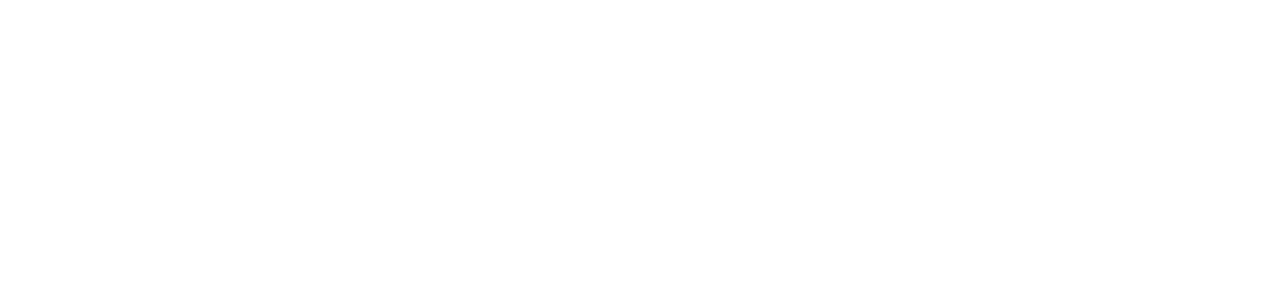
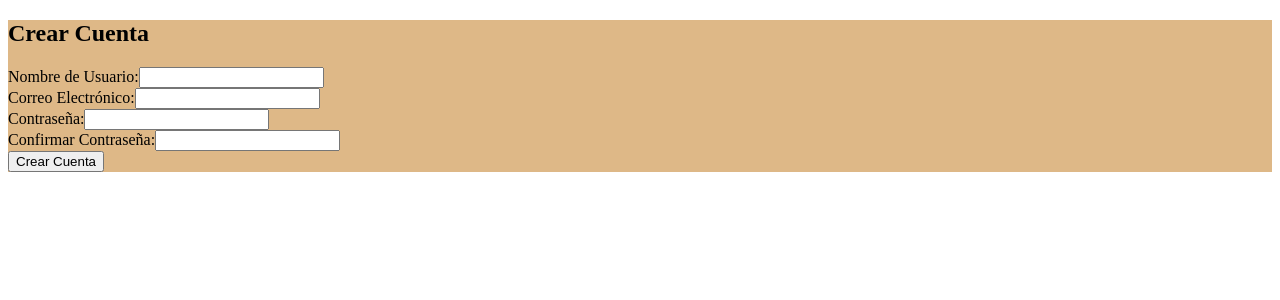
Before and after one commit to MateoMajlin/TP-Proyecto, a React (Create React App) app: page /Cuenta/CrearCuenta in a window 1280 px wide. Before the commit this address had no page. Shown: the top 300 px of the page. Built offline with nearby package versions, Linux system fonts and the light colour scheme.

Commit message:
Ahi tenes luquitas

```diff
--- a/src/App.css
+++ b/src/App.css
@@ -1,5 +1,5 @@
 body{
-  margin: 0;
+  margin: 0ig;
 }
 h1{
   text-align: center;
--- /dev/null
+++ b/src/CrearCuenta.jsx
@@ -0,0 +1,76 @@
+import React, { useState } from 'react';
+import { Link } from 'react-router-dom';
+
+const CrearCuenta = () => {
+  const [username, setUsername] = useState('');
+  const [email, setEmail] = useState('');
+  const [password, setPassword] = useState('');
+  const [confirmPassword, setConfirmPassword] = useState('');
+  const [isRegistered, setRegistered] = useState(false);
+
+  const handleRegister = () => {
+    // Verifica que la contraseña y la confirmación coincidan
+    if (password === confirmPassword) {
+      // Aquí puedes realizar la lógica de registro
+      // Por simplicidad, solo establecemos el estado de registro en true
+      setRegistered(true);
+    } else {
+      alert('La contraseña y la confirmación de contraseña no coinciden');
+    }
+  };
+
+  return (
+    <div>
+      {isRegistered ? (
+        <div>
+          <h2>Cuenta creada con éxito, {username}!</h2>
+          <p>Por favor, inicia sesión con tu nueva cuenta.</p>
+        </div>
+      ) : (
+        <div>
+          <h2>Crear Cuenta</h2>
+          <label>
+            Nombre de Usuario:
+            <input
+              type="text"
+              value={username}
+              onChange={(e) => setUsername(e.target.value)}
+            />
+          </label>
+          <br />
+          <label>
+            Correo Electrónico:
+            <input
+              type="email"
+              value={email}
+              onChange={(e) => setEmail(e.target.value)}
+            />
+          </label>
+          <br />
+          <label>
+            Contraseña:
+            <input
+              type="password"
+              value={password}
+              onChange={(e) => setPassword(e.target.value)}
+            />
+          </label>
+          <br />
+          <label>
+            Confirmar Contraseña:
+            <input
+              type="password"
+              value={confirmPassword}
+              onChange={(e) => setConfirmPassword(e.target.value)}
+            />
+          </label>
+          <br />
+          <button onClick={handleRegister}>Crear Cuenta</button>
+        </div>
+      )}
+      {isRegistered && <Link to="/"><h1>Volver a la pagina de Inicio</h1></Link>}
+    </div>
+  );
+};
+
+export default CrearCuenta;
--- a/src/Cuenta.jsx
+++ b/src/Cuenta.jsx
@@ -1,11 +1,15 @@
 import { Link } from 'react-router-dom';
 import cuenta from "./Cuenta.module.css";
-function Cuenta() {
-    return(
-        <>
-        <h2 className="top"><Link to="/">Inicio</Link></h2>
-        <h1 className={cuenta.merengue}>Cuenta lul</h1>
-        </>
-    )
+function Cuenta(){
+ return (
+    <>
+    <h1 className={cuenta.left}>Inicio</h1><h1 className={cuenta.center}>Bienvenido a Cuenta</h1>
+    <div>
+        <img src='https://media.tenor.com/yTHoLS82szwAAAAM/pato-girando.gif' alt='patogirando'></img>
+    </div>
+    <Link to="./IniciarSesion"><h1>Iniciar Sesion</h1></Link>
+    <Link to="./CrearCuenta"><h1>Crear Cuenta</h1></Link>
+    </>
+ );
 }
 export default Cuenta;
--- a/src/Cuenta.module.css
+++ b/src/Cuenta.module.css
@@ -1,3 +1,16 @@
 body{
     background-color: white;
 }
+div img{
+    display: flex;
+    align-items: center;
+    justify-content: center;
+    margin: auto;
+}
+.left{
+    display: block;
+    text-align: left;
+}
+.center{
+    display: block;
+}
--- /dev/null
+++ b/src/IniciarSesion.jsx
@@ -0,0 +1,51 @@
+import React, { useState } from 'react';
+import { Link } from 'react-router-dom';
+
+const IniciarSesion = () => {
+  const [username, setUsername] = useState('');
+  const [password, setPassword] = useState('');
+  const [isLoggedIn, setLoggedIn] = useState(false);
+
+  const handleSubmit = () => {
+    // Aquí puedes realizar la lógica de autenticación
+    // Por simplicidad, asumimos que el usuario y la contraseña son correctos
+    // En un entorno real, deberías validar la información en el servidor
+    /*handleLogin();*/
+    setLoggedIn(true);
+  };
+
+  if (isLoggedIn) {
+    // Redirige al usuario a la página de inicio después de iniciar sesión
+   return(<Link to= "/"><h1>Volver al Home</h1></Link>)
+  }
+
+  return (
+    <div>
+      <h2>Iniciar Sesión</h2>
+      <label>
+        Nombre de Usuario:
+        <input
+          type="text"
+          value={username}
+          onChange={(e) => setUsername(e.target.value)}
+        />
+      </label>
+      <br />
+      <label>
+        Contraseña:
+        <input
+          type="password"
+          value={password}
+          onChange={(e) => setPassword(e.target.value)}
+        />
+      </label>
+      <br />
+      <button onClick={handleSubmit}>Iniciar Sesión</button>
+      <p>
+        ¿No tienes una cuenta? <Link to="/">Regístrate aquí</Link>.
+      </p>
+    </div>
+  );
+};
+
+export default IniciarSesion;
--- a/src/rutas.jsx
+++ b/src/rutas.jsx
@@ -2,17 +2,19 @@ import {Routes, Route } from "react-router-dom";
 import App from "./App";
 import Cuenta from "./Cuenta";
 import Easter from "./Easter";
-
+import CrearCuenta from "./CrearCuenta";
+import IniciarSesion from "./IniciarSesion";
+import { useState } from "react";
 
 function Rutas() {
-
+  const [isLoggedIn, setLoggedIn] = useState(false);
   return (
     <>
     <Routes>
     <Route
         exact
         path="/"
-        element={<App />}
+        element={<App isLoggedIn={isLoggedIn}/>}
       />
       <Route
         exact
@@ -24,6 +26,16 @@ function Rutas() {
         path="/Easter"
         element={<Easter />}
       />
+      <Route
+        exact
+        path="/Cuenta/IniciarSesion"
+        element={<IniciarSesion isLoggedIn={isLoggedIn} setLoggedIn={setLoggedIn}/>}
+      />
+      <Route
+        exact
+        path="/Cuenta/CrearCuenta"
+        element={<CrearCuenta />}
+      />
     </Routes>
     </>
   );
```
Also changed, not shown: src/App.jsx (renamed from src/App.js).
